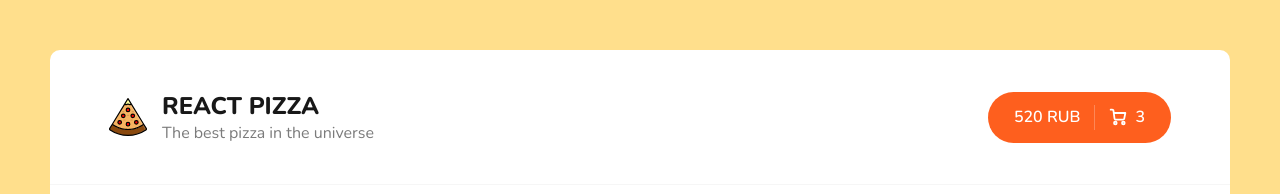
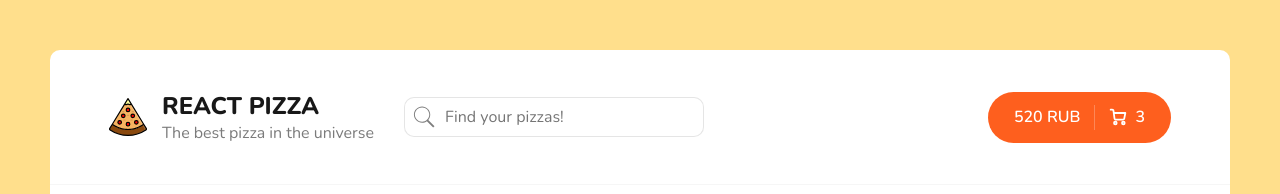
Before and after one commit to tazalov/react_pizza, a React (Create React App) app: page / in a window 1280 px wide. Shown: the top 194 px of the page. Built offline with nearby package versions, Linux system fonts and the light colour scheme; no server answers.

Commit message:
Creating searching functional, refactor styles

```diff
--- a/src/App.tsx
+++ b/src/App.tsx
@@ -5,14 +5,16 @@ import { Route, Routes } from 'react-router-dom';
 import { Home } from './pages/home/Home';
 import { Error } from './pages/error/Error';
 import { Cart } from './pages/cart/Cart';
+import { useState } from 'react';
 
 function App() {
+  const [search, setSearch] = useState<string>('');
   return (
     <div className="wrapper">
-      <Header />
+      <Header search={search} setSearch={setSearch} />
       <Main>
         <Routes>
-          <Route index path={'/'} element={<Home />} />
+          <Route index path={'/'} element={<Home search={search} />} />
           <Route path={'/cart'} element={<Cart />} />
           <Route path={'*'} element={<Error />} />
         </Routes>
--- /dev/null
+++ b/src/components/search/Search.module.scss
@@ -0,0 +1,47 @@
+.root {
+  position: relative;
+  margin-right: auto;
+  @media (max-width: 1060px) {
+    margin-right: 0;
+  }
+}
+
+.input {
+  border: 1px solid rgba(0, 0, 0, 0.1);
+  padding: 8px 10px 8px 40px;
+  border-radius: 10px;
+  width: 300px;
+  font-size: 16px;
+  transition: all 0.2s ease-in-out;
+  &:focus {
+    border: 1px solid rgba(0, 0, 0, 0.2);
+  }
+  @media (max-width: 1060px) {
+    width: 400px;
+  }
+  @media (max-width: 550px) {
+    width: 300px;
+  }
+  @media (max-width: 350px) {
+    width: 250px;
+  }
+}
+
+.search {
+  position: absolute;
+  top: 8px;
+  left: 8px;
+  opacity: 0.5;
+}
+
+.clear {
+  position: absolute;
+  top: 11px;
+  right: 8px;
+  opacity: 0.3;
+  transition: all 0.2s ease-in-out;
+  &:hover {
+    opacity: 0.8;
+    cursor: pointer;
+  }
+}
--- /dev/null
+++ b/src/components/search/Search.tsx
@@ -0,0 +1,36 @@
+import s from './Search.module.scss';
+import searchIcon from '../../assets/img/icons8-search.svg';
+import closeIcon from '../../assets/img/icons8-close.svg';
+import { ChangeEvent } from 'react';
+
+type SearchPT = {
+  search: string;
+  setSearch: (value: string) => void;
+};
+
+export function Search({ search, setSearch }: SearchPT) {
+  const onChangeHandler = (e: ChangeEvent<HTMLInputElement>) => {
+    setSearch(e.currentTarget.value);
+  };
+  const onClickClearHandler = () => {
+    setSearch('');
+  };
+  return (
+    <div className={s.root}>
+      <div className={s.search}>
+        <img src={searchIcon} alt="" />
+      </div>
+      <input
+        className={s.input}
+        placeholder={'Find your pizzas!'}
+        value={search}
+        onChange={onChangeHandler}
+      />
+      {search && (
+        <div className={s.clear} onClick={onClickClearHandler}>
+          <img src={closeIcon} alt="" />
+        </div>
+      )}
+    </div>
+  );
+}
--- a/src/layout/header/Header.tsx
+++ b/src/layout/header/Header.tsx
@@ -1,12 +1,14 @@
 import logo from '../../assets/img/pizza-logo.svg';
 import React from 'react';
 import { NavLink } from 'react-router-dom';
+import { Search } from '../../components/search/Search';
 
 type HeaderPT = {
-  // Добавьте свойства пропсов здесь
+  search: string;
+  setSearch: (value: string) => void;
 };
 
-export function Header(props: HeaderPT) {
+export function Header({ search, setSearch }: HeaderPT) {
   return (
     <div className="header">
       <div className="container">
@@ -19,6 +21,7 @@ export function Header(props: HeaderPT) {
             </div>
           </div>
         </NavLink>
+        <Search search={search} setSearch={setSearch} />
         <div className="header__cart">
           <NavLink to="/cart" className="button button--cart">
             <span>520 RUB</span>
--- a/src/pages/home/Home.tsx
+++ b/src/pages/home/Home.tsx
@@ -3,6 +3,7 @@ import { Sorted } from '../../components/sorted/Sorted';
 import { Skeleton } from '../../components/pizza-block/Skeleton';
 import { PizzaBlock } from '../../components/pizza-block/PizzaBlock';
 import React, { useEffect, useState } from 'react';
+import { ErrorBlock } from '../../components/errorBlock/ErrorBlock';
 
 type PizzaT = {
   id: number;
@@ -24,10 +25,10 @@ export type SortNameT = {
 };
 
 type HomePT = {
-  // Добавьте свойства пропсов здесь
+  search: string;
 };
 
-export function Home(props: HomePT) {
+export function Home({ search }: HomePT) {
   const [pizzas, setPizzas] = useState<PizzaT[]>([]);
   const [isLoading, setIsLoading] = useState<boolean>(true);
 
@@ -47,7 +48,7 @@ export function Home(props: HomePT) {
     fetch(
       `https://64d38ae867b2662bf3dc6592.mockapi.io/api/items?order=${descOrder ? 'desc' : 'asc'}&${
         categoryId ? 'category=' + categoryId : ''
-      }&sortBy=${sortType.sort}`,
+      }&sortBy=${sortType.sort}&${search ? 'title=' + search : ''}`,
       {
         method: 'GET',
       },
@@ -58,7 +59,7 @@ export function Home(props: HomePT) {
         setIsLoading(false);
       });
     window.scrollTo(0, 0);
-  }, [categoryId, sortType, descOrder]);
+  }, [categoryId, sortType, descOrder, search]);
   return (
     <div className="container">
       <div className="content__top">
@@ -72,6 +73,7 @@ export function Home(props: HomePT) {
       </div>
       <h2 className="content__title">All pizzas</h2>
       <div className="content__items">
+        {search && <ErrorBlock title={'Not found'} description={''} />}
         {isLoading
           ? [...new Array(6)].map((_, i) => <Skeleton key={i} />)
           : pizzas.map((el) => <PizzaBlock key={el.id} {...el} />)}
--- a/src/styles/scss/components/_header.scss
+++ b/src/styles/scss/components/_header.scss
@@ -8,9 +8,9 @@
     display: flex;
     align-items: center;
     justify-content: space-between;
-    @media (max-width: 700px) {
+    gap: 30px;
+    @media (max-width: 1060px) {
       flex-direction: column;
-      gap: 30px;
     }
   }
 
```
Also changed, not shown: src/assets/img/icons8-close.svg (added), src/assets/img/icons8-search.svg (added).
